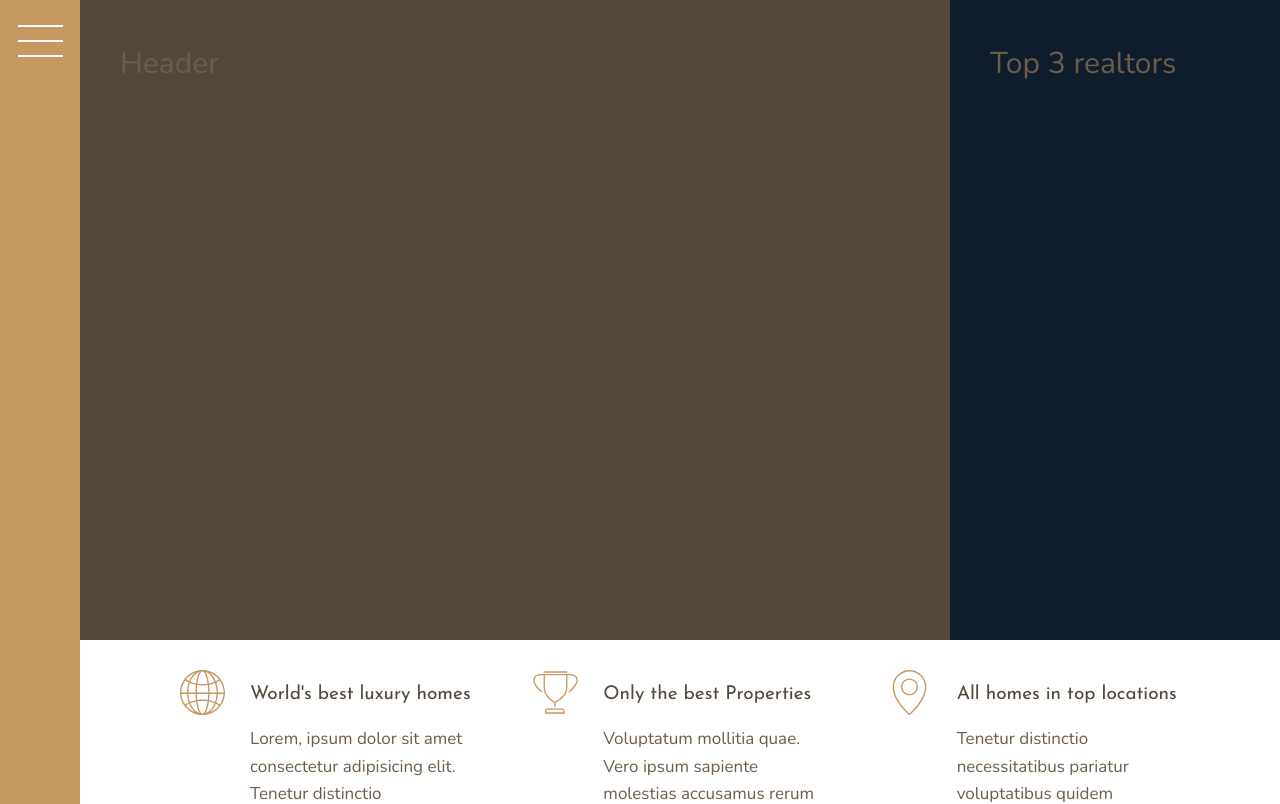
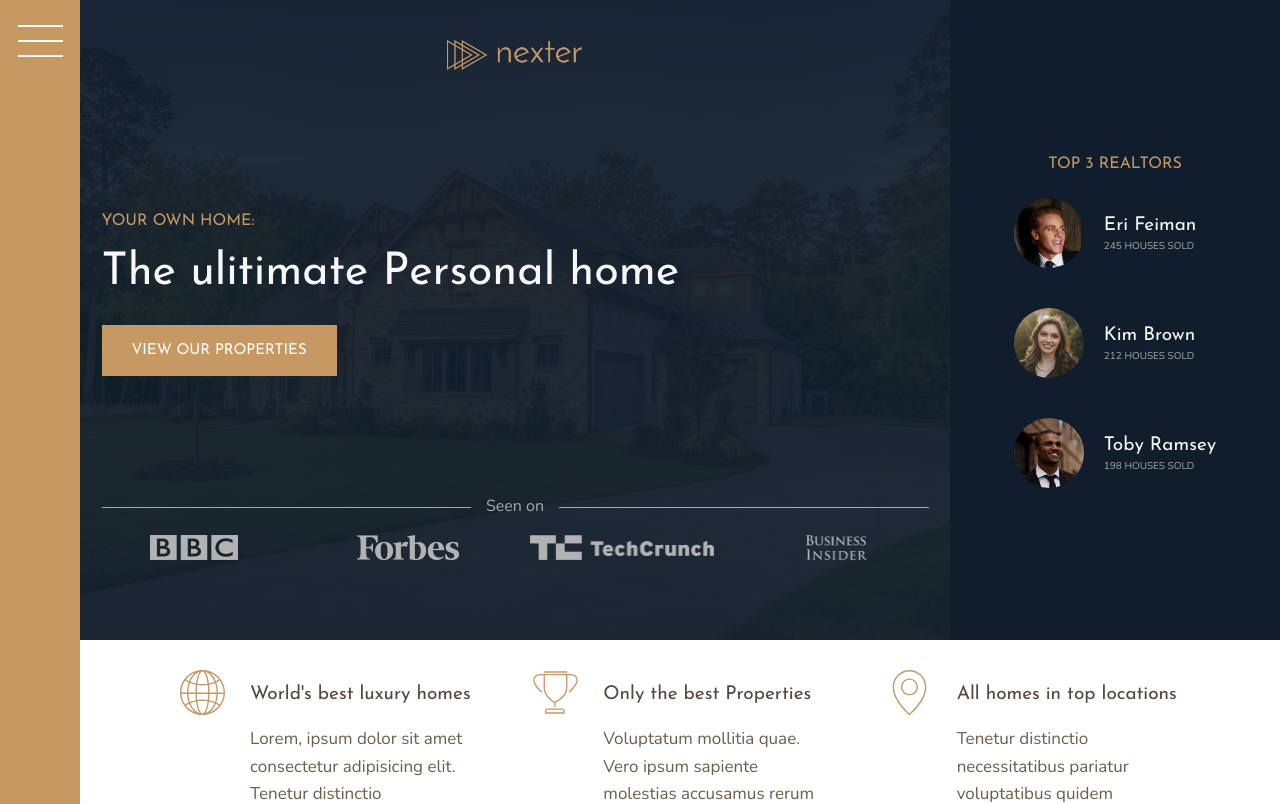
Before and after one commit to Surya-Kumar-D/nexter-react, a React (Vite) app: page / in a window 1280 px wide. Shown: the top 804 px of the page. Built offline with nearby package versions, Linux system fonts and the light colour scheme.

Commit message:
completed header and realtor page

```diff
--- a/src/App.jsx
+++ b/src/App.jsx
@@ -68,8 +68,51 @@
       <div className="sidebar">
         <button className="nav-btn"></button>
       </div>
-      <header className="header">Header</header>
-      <div className="realtors">Top 3 realtors</div>
+      <header className="header">
+        <img src="/img/logo.png" alt="Nexter logo" className="header__logo" />
+        <h3 className="heading-3">Your own home:</h3>
+        <h1 className="heading-1">The ulitimate Personal home</h1>
+        <button className="btn header__btn">View our properties</button>
+        <div className="header__seenon-text">Seen on</div>
+        <div className="header__seenon-logos">
+          <img src="img/logo-bbc.png" alt="BB logo" />
+          <img src="/img/logo-forbes.png" alt="Forbes logo" />
+          <img src="/img/logo-techcrunch.png" alt="Techcrunch logo" />
+          <img src="/img/logo-bi.png" alt="Bi logo" />
+        </div>
+      </header>
+      <div className="realtors">
+        <h3 className="heading-3">Top 3 realtors</h3>
+        <div className="realtors__list">
+          <img
+            src="/img/realtor-1.jpeg"
+            alt="Realtor 1"
+            className="realtors__img"
+          />
+          <div className="realtors__details">
+            <h4 className="heading-4 heading-4--light">Eri Feiman</h4>
+            <p className="realtors__sold">245 houses sold</p>
+          </div>
+          <img
+            src="/img/realtor-2.jpeg"
+            alt="Realtor 2"
+            className="realtors__img"
+          />
+          <div className="realtors__details">
+            <h4 className="heading-4 heading-4--light">Kim Brown</h4>
+            <p className="realtors__sold">212 houses sold</p>
+          </div>
+          <img
+            src="/img/realtor-3.jpeg"
+            alt="Realtor 3"
+            className="realtors__img"
+          />
+          <div className="realtors__details">
+            <h4 className="heading-4 heading-4--light">Toby Ramsey</h4>
+            <p className="realtors__sold">198 houses sold</p>
+          </div>
+        </div>
+      </div>
       <section className="features">
         <div className="feature">
           <svg className="feature__icon">
--- a/src/sass/_header.scss
+++ b/src/sass/_header.scss
@@ -1,4 +1,55 @@
 .header {
   background-color: $color-grey-dark-1;
   grid-column: full-start / col-end 6;
+  background-image: linear-gradient(
+      rgba($color-secondary, 0.93),
+      rgba($color-secondary, 0.93)
+    ),
+    url(/public/img/hero.jpeg);
+  background-size: cover;
+  background-position: center;
+  padding: 8rem;
+  padding-top: 4rem;
+  display: grid;
+  grid-template-rows: 1fr min-content 6rem 1fr;
+  grid-template-columns: max-content;
+  grid-row-gap: 1.5rem;
+  justify-content: center;
+
+  &__logo {
+    justify-self: center;
+    height: 3rem;
+  }
+
+  &__seenon-text {
+    display: grid;
+    grid-template-columns: 1fr max-content 1fr;
+    font-size: 1.6rem;
+    grid-column-gap: 1.5rem;
+    align-items: center;
+    color: $color-grey-light-2;
+
+    &::before,
+    &::after {
+      content: "";
+      height: 1px;
+      display: block;
+      background-color: currentColor;
+    }
+  }
+
+  &__seenon-logos {
+    display: grid;
+    grid-template-columns: repeat(4, 1fr);
+    grid-column-gap: 3rem;
+    justify-items: center;
+    img {
+      height: 2.5rem;
+      filter: brightness(70%);
+    }
+  }
+  &__btn {
+    align-self: self-start;
+    justify-self: self-start;
+  }
 }
--- a/src/sass/_realtors.scss
+++ b/src/sass/_realtors.scss
@@ -1,4 +1,28 @@
 .realtors {
   background-color: $color-secondary;
   grid-column: col-start 7 / full-end;
+  padding: 3rem;
+  display: grid;
+  align-content: center;
+  justify-content: center;
+  grid-row-gap: 2rem;
+  justify-items: center;
+  &__list {
+    display: grid;
+    grid-template-columns: min-content max-content;
+    grid-column-gap: 2rem;
+    grid-row-gap: 5vh;
+    align-items: center;
+  }
+  &__img {
+    width: 7rem;
+    border-radius: 50%;
+    display: block;
+  }
+  &__sold {
+    font-size: 1rem;
+    text-transform: uppercase;
+    color: $color-grey-light-2;
+    margin-top: -3px;
+  }
 }
--- a/src/sass/_typography.scss
+++ b/src/sass/_typography.scss
@@ -5,6 +5,9 @@
 
 .heading-1 {
   @extend %heading;
+  font-size: 4.5rem;
+  color: $color-grey-light-1;
+  line-height: 1;
 }
 .heading-2 {
   @extend %heading;
```
